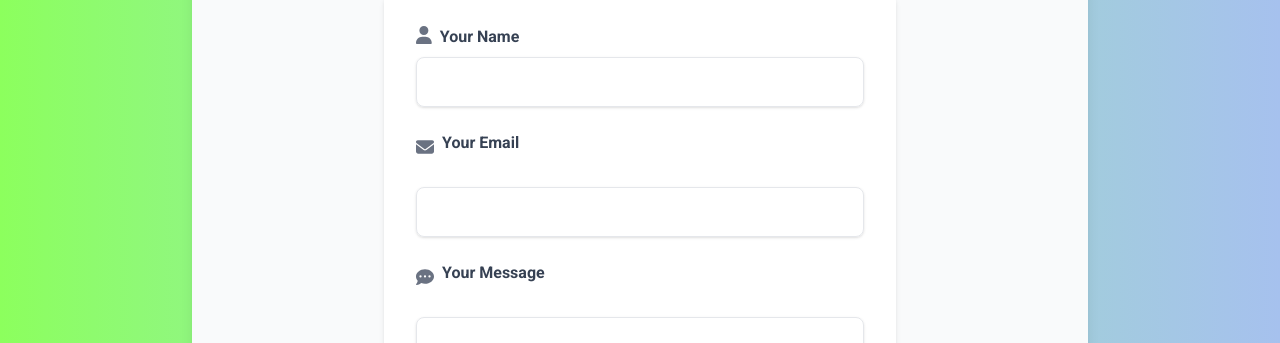
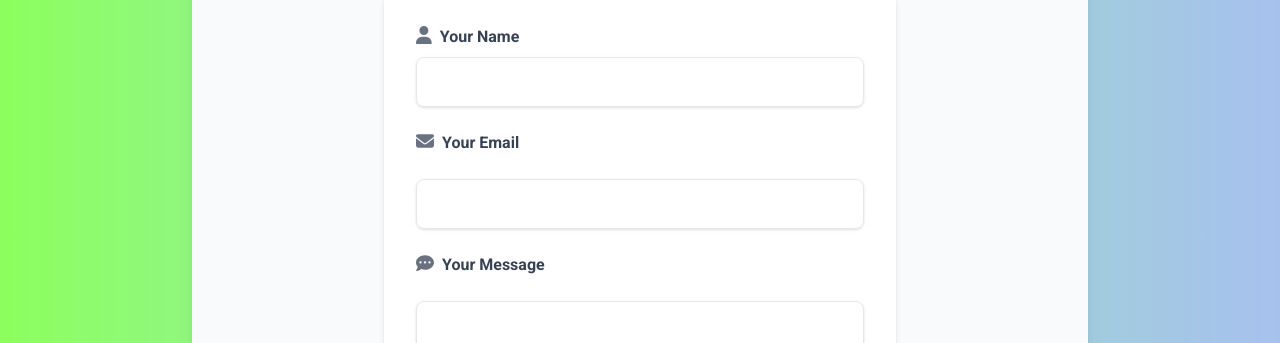
Before and after one commit to trencho/trencho.github.io, a React (Vite) app: page / in a window 1280 px wide. Shown: the part 5860-6203 px from the top of the page. Built offline with nearby package versions, Linux system fonts and the light colour scheme.

Commit message:
Changed the SEO verification

```diff
--- a/index.html
+++ b/index.html
@@ -15,8 +15,6 @@
   <meta name="googlebot" content="index, follow" />
   <meta name="bingbot" content="index, follow" />
   <meta property="og:locale" content="en_US" />
-
-  <meta name="google-site-verification" content="RlnbPq9qQV3FtrC3HfcvWROZerQAvlIQHqkt_wGCCkY" />
 
   <!-- General SEO Meta Tags -->
   <meta name="title" content="Aleksandar Trenchevski | Backend Engineer Portfolio" />
--- /dev/null
+++ b/public/google45a2ad3b9feccca7.html
@@ -0,0 +1 @@
+google-site-verification: google45a2ad3b9feccca7.html
--- a/src/components/Contact.tsx
+++ b/src/components/Contact.tsx
@@ -158,7 +158,7 @@ const Contact = () => {
               />
               Your Name
             </label>
-            <div className="flex items-center">
+            <motion.div className="mb-4 sm:mb-6" variants={fadeInUp}>
               <input
                 id="name"
                 type="text"
@@ -171,21 +171,18 @@ const Contact = () => {
                   }`}
                 required
               />
-            </div>
+            </motion.div>
           </motion.div>
 
-          <motion.div
-            className="mb-4 sm:mb-6 flex items-center"
-            variants={fadeInUp}
-          >
-            <FontAwesomeIcon
-              icon={faEnvelope}
-              className="text-gray-500 mr-2 text-lg"
-            />
+          <motion.div className="mb-4 sm:mb-6" variants={fadeInUp}>
             <label
               htmlFor="email"
               className={`block text-sm sm:text-base font-semibold mb-2 ${darkMode ? "text-white" : "text-gray-700"}`}
             >
+              <FontAwesomeIcon
+                icon={faEnvelope}
+                className="text-gray-500 mr-2 text-lg"
+              />
               Your Email
             </label>
           </motion.div>
@@ -203,18 +200,16 @@ const Contact = () => {
               required
             />
           </motion.div>
-          <motion.div
-            className="mb-4 sm:mb-6 flex items-center"
-            variants={fadeInUp}
+          <motion.div className="mb-4 sm:mb-6" variants={fadeInUp}
           >
-            <FontAwesomeIcon
-              icon={faCommentDots}
-              className="text-gray-500 mr-2 text-lg"
-            />
             <label
               htmlFor="message"
               className={`block text-sm sm:text-base font-semibold mb-2 ${darkMode ? "text-white" : "text-gray-700"}`}
             >
+              <FontAwesomeIcon
+                icon={faCommentDots}
+                className="text-gray-500 mr-2 text-lg"
+              />
               Your Message
             </label>
           </motion.div>
@@ -232,6 +227,7 @@ const Contact = () => {
             />
           </motion.div>
           <ReCAPTCHA
+            className="mb-4 sm:mb-6"
             sitekey="6LeJDrIqAAAAAAJz4msjc88QwwlPf-Qge27d_t7a"
             onChange={handleCaptchaChange}
           />
```
